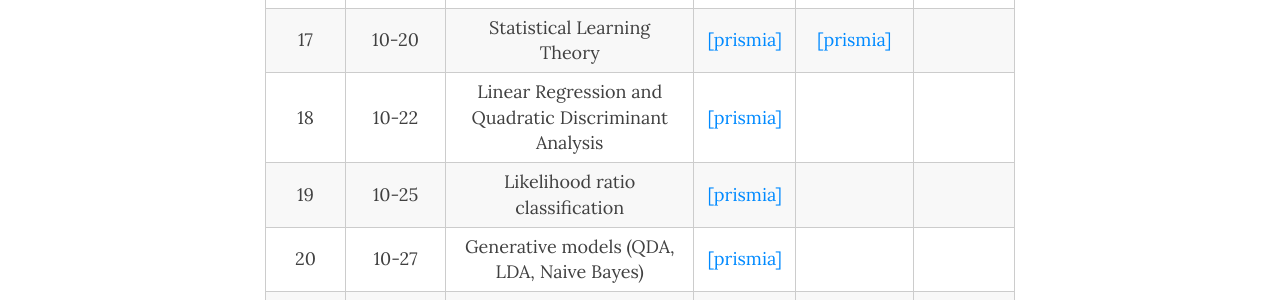
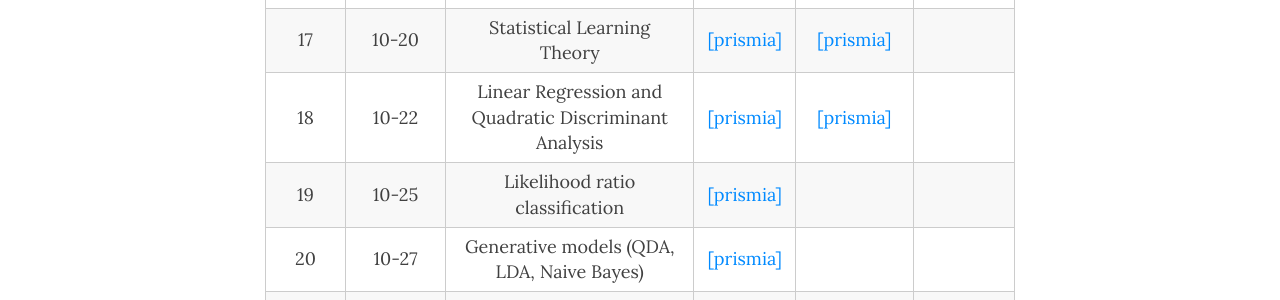
Before and after one commit to data1010/data1010.github.io, a Jekyll site: the page built from class.md, in a window 1280 px wide and 900 px high, scrolled down 1198 px. Shown: the part 154-454 px from the top of the window. Built offline with Jekyll 4.4.1, drawn with Linux system fonts in a browser that asks for light colours; nearby versions of some CDN libraries.

Commit message:
Update class.md

```diff
--- a/class.md
+++ b/class.md
@@ -164,7 +164,7 @@ title: Notebooks and videos
       <td style="text-align: center">10-22</td>
       <td style="text-align: center">Linear Regression and Quadratic Discriminant Analysis</td>
       <td style="text-align: center"><a href="https://prismia.chat/shared/machine-learning/48eab081-0614-4bbd-85c1-9eb295b37a4f">[prismia]</a></td>
-      <td style="text-align: center"></td>
+      <td style="text-align: center"><a href="https://prismia.chat/shared/NHRC-CU4D">[prismia]</a></td>
       <td style="text-align: center"></td>
     </tr>
     <tr>
```
